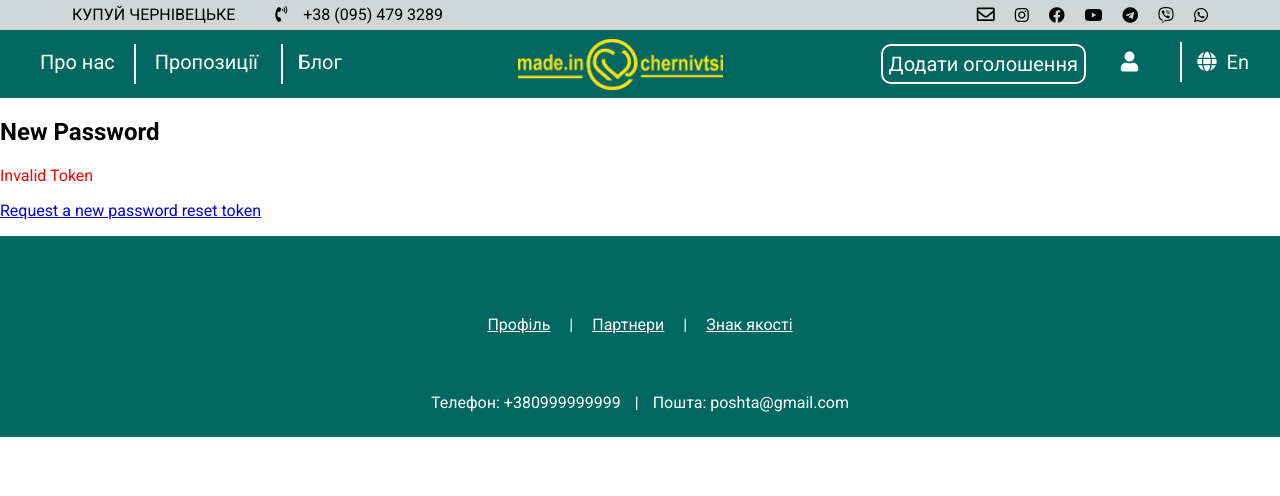
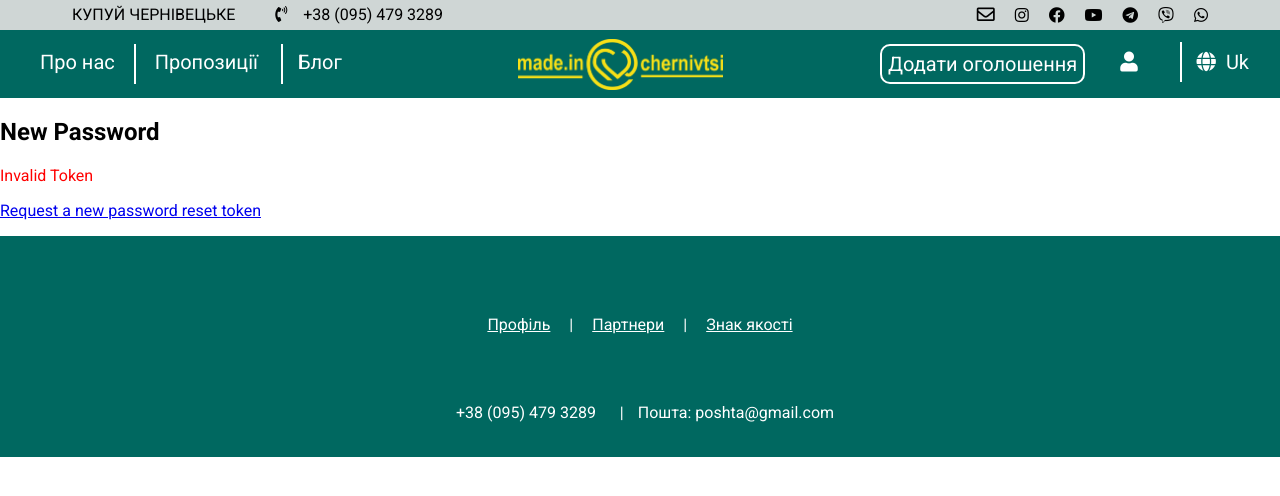
Before and after one commit to ClusterBit/cvblog, a Django app: page /accounts/reset/1/1/ in a window 1280 px wide. Shown: the top 496 px of the page. Run offline with Django 3.2, Linux system fonts and the light colour scheme; parts of the project's set-up code (start-up, migrations or seed data) failed here and were passed over; some libraries are stand-ins or nearby versions.

Commit message:
baton i telefon

```diff
--- a/app/core/static/core/styles/style.css
+++ b/app/core/static/core/styles/style.css
@@ -466,10 +466,10 @@ form.search-form::after {
 	border: 2px solid #ffffff;
 }
 
-.slogan-link:hover {background-color: #114e30}
+.slogan-link:hover {background-color: #02544e}
 
 .slogan-link:active {
-  background-color: #114e30;
+  background-color: #00403b;
   box-shadow: 0 5px #666;
   transform: translateY(4px);
 }
--- a/app/core/templates/blog/base.html
+++ b/app/core/templates/blog/base.html
@@ -89,11 +89,11 @@
             </li>
             <li class="language-dropdown">
                 <div class="language-dropbtn"><a class="line"><i class="fas fa-globe"></i>
-                    <p style="float: right">  En</p></a></div>
+                    <p style="float: right">  Uk</p></a></div>
                 <div class="language-dropdown-content">
                     <a href="#">En</a>
-                    <a href="#">En</a>
-                    <a href="#">En</a>
+                    <a href="#">Ru</a>
+                    <a href="#">Ro</a>
                 </div>
             </li>
         </ul>
@@ -126,7 +126,7 @@
         <div class="f">
 
 
-            <div>Телефон: +380999999999</div>
+            <div><a href="tel:+380954793289" style="text-decoration: none; color: #ffffff;">+38 (095) 479 3289</a></div>
             <div>|</div>
             <div>Пошта: poshta@gmail.com</div>
         </div>
```
